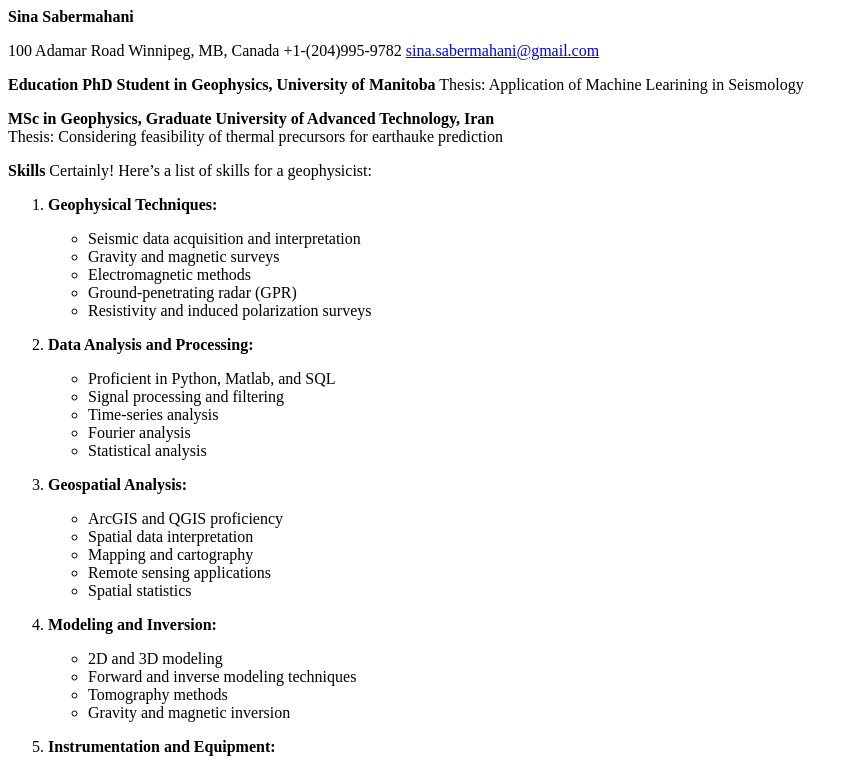
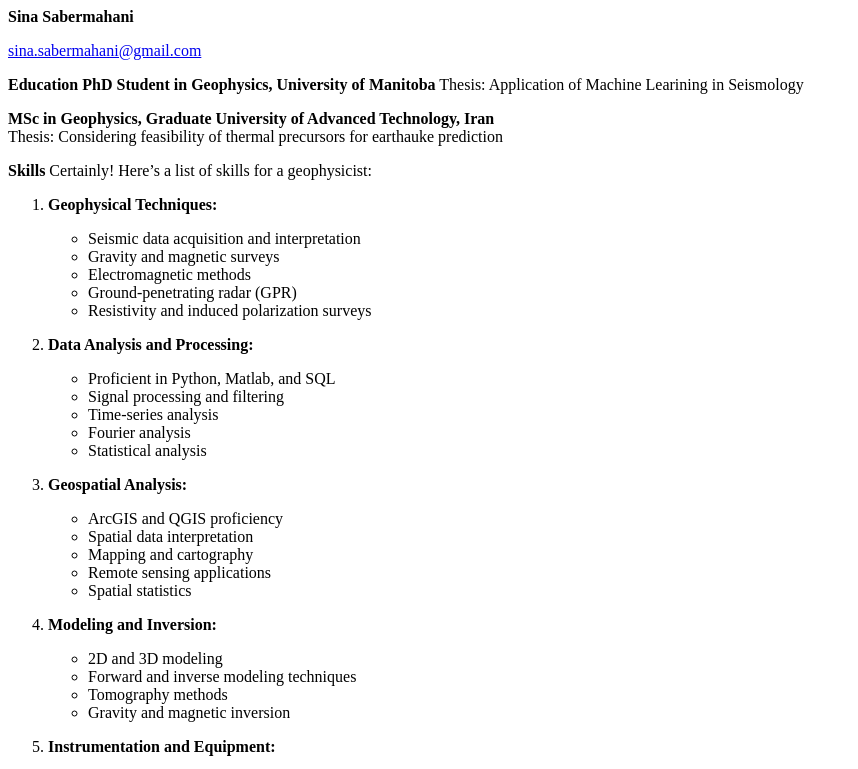
Before and after one commit to Sinamahani/resume, a plain HTML site: page index.html in a window 1280 px wide. Shown: the top 769 px of the page, without its empty margins (0-858 px from the left). Drawn offline with Linux system fonts and the light colour scheme.

Commit message:
Update index.html

```diff
--- a/index.html
+++ b/index.html
@@ -1,8 +1,5 @@
 <html><head><meta http-equiv="Content-Type" content="text/html; charset=utf-8" /><title></title></head><body><p><strong>Sina Sabermahani</strong></p>
-<p>100 Adamar Road
-Winnipeg, MB, Canada
-+1-(204)995-9782
-<a href="mailto:sina.sabermahani@gmail.com">sina.sabermahani@gmail.com</a></p>
+<p><a href="mailto:sina.sabermahani@gmail.com">sina.sabermahani@gmail.com</a></p>
 <p><strong>Education</strong>
 <strong>PhD Student in Geophysics, University of Manitoba</strong>
 Thesis: Application of Machine Learining in Seismology</p>
```
